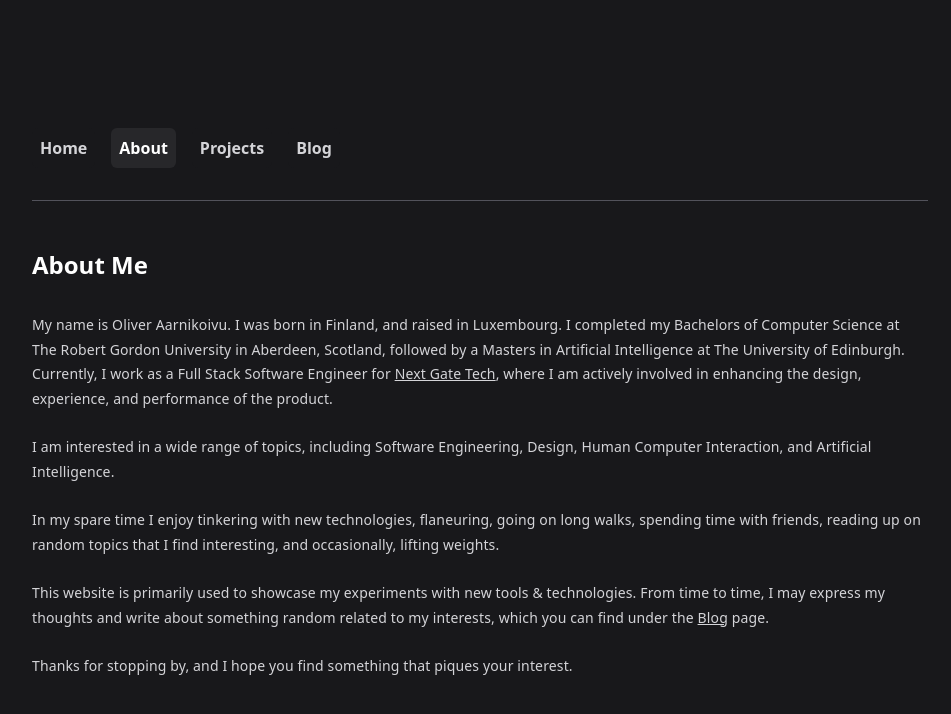
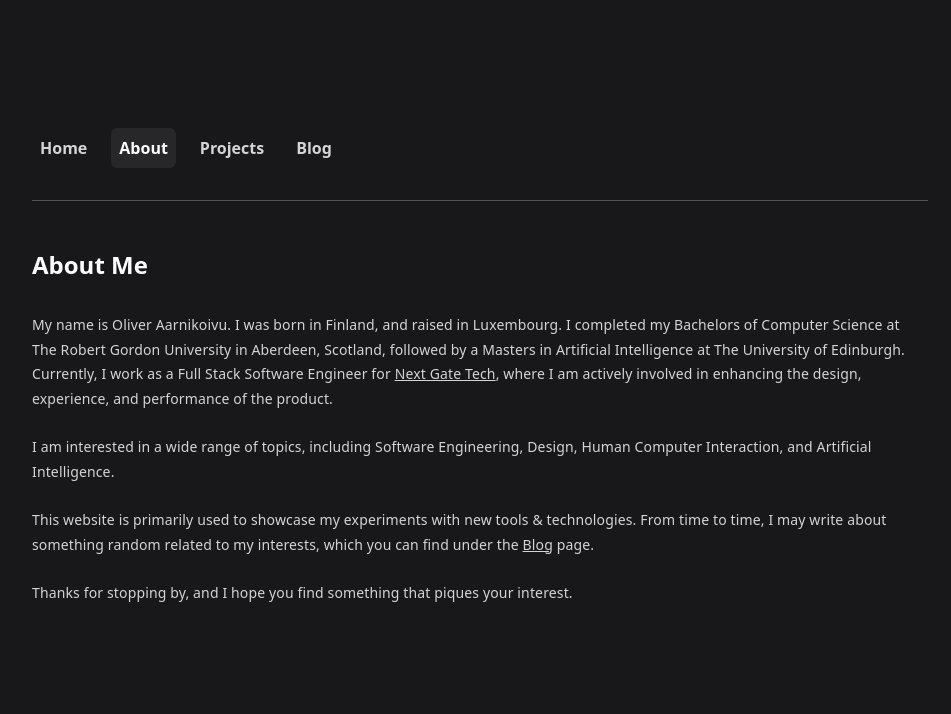
Before and after one commit to oaarnikoivu/oaarnikoivu.com, a Next.js app: page /about in a window 1280 px wide. Shown: the top 714 px of the page, without its empty margins (160-1111 px from the left). Built offline with nearby package versions, Linux system fonts and the light colour scheme.

Commit message:
chore: update about page

```diff
--- a/pages/about.js
+++ b/pages/about.js
@@ -29,15 +29,10 @@ export default function About() {
           Intelligence.
         </p>
         <p className="mt-6">
-          In my spare time I enjoy tinkering with new technologies, flaneuring,
-          going on long walks, spending time with friends, reading up on random
-          topics that I find interesting, and occasionally, lifting weights.
-        </p>
-        <p className="mt-6">
           This website is primarily used to showcase my experiments with new
-          tools & technologies. From time to time, I may express my thoughts and
-          write about something random related to my interests, which you can
-          find under the <UnderlineLink href="/blog" text="Blog" /> page.
+          tools & technologies. From time to time, I may write about something
+          random related to my interests, which you can find under the{" "}
+          <UnderlineLink href="/blog" text="Blog" /> page.
         </p>
 
         <p className="mt-6">
```
